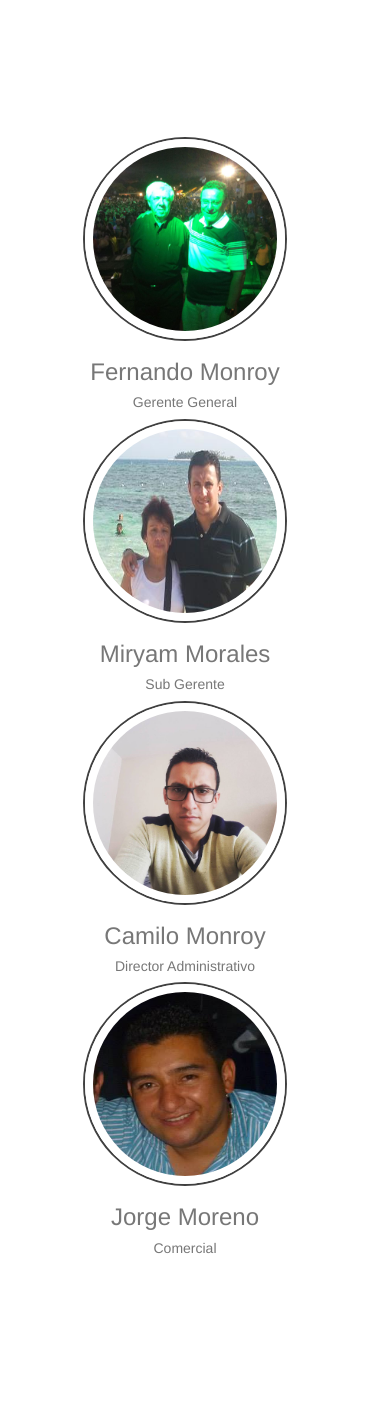
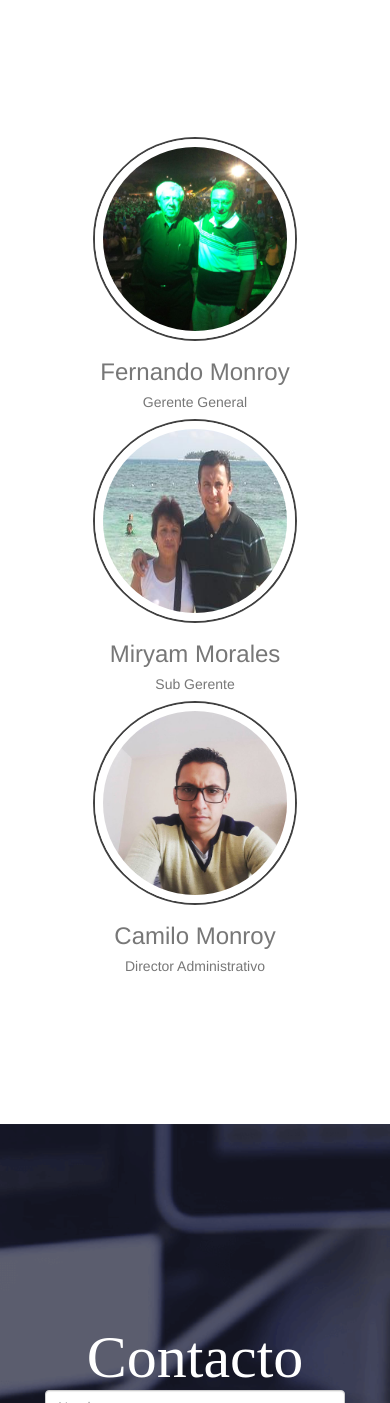
Before and after one commit to johany87/FMBDistribuciones, a PHP site: page /index.html in a window 390 px wide; the page is wider, and only the part inside the window is pictured. Shown: the part 4926-6329 px from the top of that part. Run offline with PHP 8.4, Linux system fonts and the light colour scheme; some libraries are stand-ins or nearby versions.

Commit message:
update Oct 2017
Change first stripe and third stripe and fifth's  backgrounds.
Delete fourth contact.
Add php form.
Update map

```diff
--- a/css/main.css
+++ b/css/main.css
@@ -3,10 +3,12 @@
   max-width: 100%;
 }
 @import url('https://fonts.googleapis.com/css?family=Roboto+Slab');
+
 #first-stripe{
   width: 100%;
   height: 650px;
-  background-image: url("http://propertymaintenanceworks.com.au/wp-content/uploads/2015/09/macedon-plumber.png");
+  /*background-image: url("https://article.images.consumerreports.org/prod/content/dam/cro/news_articles/home_garden/CR-BG-Pressure-Washer-Hero-08-23");*/
+  background-image: url("../img/high-pressure-cleaner-washer-image.jpg");
   background-size: cover;
   background-position: center;
   background-repeat: no-repeat;
@@ -25,6 +27,7 @@
   min-width: 20%;
   height: 100px;
   font-family: 'Roboto Slab', serif;
+  color: black;
 }
 #logo{
   min-width: 20%;
@@ -62,7 +65,8 @@
 }
 #info-stripe{
   height: 550px;
-  background-image: url("http://plumbriteservicestx.com/images/background/bg01.jpg");
+  background-image: url("../img/maxresdefault.jpg");
+  /*background-image: url("http://plumbriteservicestx.com/images/background/bg01.jpg");*/
   /*filter: grayscale(1);*/
   font-family: 'Roboto Slab', serif;
   background-position: center;
@@ -89,7 +93,9 @@ td{
   position: relative;
   padding-top: 2em;
   padding-bottom: 2em;
-  background-image: url("https://images4.alphacoders.com/831/thumb-1920-83196.jpg");
+  /*background-image: url("https://img.huffingtonpost.com/asset/58ee951316000029006581fc.jpg?ops=scalefit_820_noupscale");*/
+  background-image: url("http://www.buildingsupplycontroller.com/wp-content/uploads/2013/04/lumber-background3.jpg");
+  /*background-image: url("../img/thumb-1920-83196.jpg");*/
   background-position: center;
   background-attachment: fixed;
   background-repeat: no-repeat;
@@ -281,7 +287,6 @@ td{
 #team-stripe{
   margin-top: 10em;
   margin-bottom: 10em;
-  left: -10px;
 }
 .img-team{
   border: 8px solid white;
@@ -292,13 +297,19 @@ td{
 }
 #contact-stripe{
   height: 100%;
-  background-image: url("https://trafficbuilders.us/wp-content/uploads/contact-form-background.png");
+  background-image: url("../img/contact-form-background.png");
+  /*background-image: url("https://trafficbuilders.us/wp-content/uploads/contact-form-background.png");*/
   background-size: cover;
   background-position: center;
   background-repeat: no-repeat;
   background-attachment: fixed;
 }
-
+#formulario{
+  top: 50px;
+}
+section h1{
+  top: 80px;
+}
 #text-contact{
   color: white;
 }
@@ -307,10 +318,9 @@ td{
   font-family: 'Roboto Slab', serif;
   font-size: 60px;
 }
-button{
+#enviar{
   position: relative;
   top: 55px;
-  left: 440px;
   height: 50px;
   font-size: 20px !important;
 }
@@ -327,6 +337,3 @@ button{
   height: 65px;
   color: black;
 }
-@media screen and (max-width:800px) {
-
-}
--- a/index.html
+++ b/index.html
@@ -23,8 +23,8 @@
     <!-- -/-/-/-/-/-/-/-/-/-/-/-/-/-/ LANDING PAGE -/-/-/-/-/-/-/-/-/-/-/-/-/-/-/-/-/-/-/-/-/-/-/-/ -->
     <div iv class="container col-md-12" id="first-stripe">
       <div id="jb-first-stripe">
-        <img id="logo" src="img/LogoFMB.png" alt="Logo" class="col-md-8 col-md-offset-2 animated bounceInLeft">
-        <div class="col-md-10 col-md-offset-1 text-center text-muted" id="text-first-stripe">
+        <img id="logo" src="img/LogoFMB.png" alt="Logo" class="col-md-8 col-md-offset-2 animated jello">
+        <div class="col-md-10 col-md-offset-1 text-center text-white" id="text-first-stripe">
           <h3 class="animated bounceInRight">
             Hidrolavadoras <span>|</span>
             Aspiradoras <span>|</span>
@@ -176,7 +176,7 @@
     <!-- /-/-/-/-/-/-/-/-/-/-/-/-/ INFORMATION -/-/-/-/-/-/-/-/-/-/-/-/-/-/-/-/-/-/-/-/-/-/-/-/ -->
     <!-- /-/-/-/-/-/-/-/-/-/-/-/-/ TEAM FMB -/-/-/-/-/-/-/-/-/-/-/-/-/-/-/-/-/-/-/-/-/-/-/-/ -->
     <div class="container">
-      <div class="row col-md-12" id="team-stripe">
+      <div class="row col-md-10 col-md-offset-2" id="team-stripe">
         <div align="center" class="col-md-3 wow fadeInDown" data-wow-delay="0.5s">
           <img src="img\FernandoMonroy.jpg" alt="person" class="img-team">
           <h3 class="text-center text-muted">Fernando Monroy</h3>
@@ -192,29 +192,45 @@
           <h3 class="text-center text-muted">Camilo Monroy</h3>
           <h5 class="text-center text-muted">Director Administrativo</h5>
         </div>
-        <div align="center" class="col-md-3 wow fadeInDown" data-wow-delay="2s">
-          <img src="img\Sin título2.png" alt="person" class="img-team">
-          <h3 class="text-center text-muted">Jorge Moreno</h3>
-          <h5 class="text-center text-muted">Comercial</h5>
-        </div>
       </div>
     </div>
     <!-- /-/-/-/-/-/-/-/-/-/-/-/-/ TEAM FMB -/-/-/-/-/-/-/-/-/-/-/-/-/-/-/-/-/-/-/-/-/-/-/-/ -->
     <!-- /-/-/-/-/-/-/-/-/-/-/-/-/ CONTACT-FORM -/-/-/-/-/-/-/-/-/-/-/-/-/-/-/-/-/-/-/-/-/-/-/-/ -->
     <div id="contact-stripe" class="row col-md-12" >
       <section id="text-contact" class="col-md-10 col-md-offset-1">
-        <h1 class="text-center col-md-12">CONTÁCTANOS</h1>
-        <h3 class="text-center col-md-12">¿Tienes dudas? &nbsp - &nbsp ¿Quieres cotizar?</h3>
-        <a href="http://www.123contactform.com/form-2512289/Contact-Lead-Form" target="_blank"><button type="button" class="col-md-2 btn btn-default">Escribenos</button></a>
-        <iframe id="map" src="https://www.google.com/maps/embed?pb=!1m19!1m8!1m3!1d2225.3479383065046!2d-74.11769736357618!3d4.667359868330299!3m2!1i1024!2i768!4f13.1!4m8!3e6!4m0!4m5!1s0x8e3f9b8206311c91%3A0xc93175d497290259!2sCra.+74b+%2324d-2+a+24d-98%2C+Bogot%C3%A1!3m2!1d4.6676041999999995!2d-74.1172854!5e0!3m2!1ses-419!2sco!4v1487966908787" allowfullscreen></iframe>
+        <h1 class="text-center col-md-6">Contacto</h1>
+        <div class="container col-md-6" id="formulario">
+          <div class="col-md-12">
+            <div class="form-area">
+              <form role="form" action="index.php">
+                <br style="clear:both">
+                <div class="form-group">
+                  <input type="text" class="form-control" id="name" name="name" placeholder="Nombre" required>
+                </div>
+                <div class="form-group">
+                  <input type="text" class="form-control" id="email" name="email" placeholder="Email" required>
+                </div>
+                <div class="form-group">
+                  <input type="text" class="form-control" id="subject" name="subject" placeholder="Tema" required>
+                </div>
+                <div class="form-group">
+                  <textarea class="form-control" type="textarea" id="message" placeholder="Mensaje" maxlength="140" rows="7"></textarea>
+                </div>
+                <button type="button" id="submit" name="submit" class="btn btn-primary pull-right">Enviar</button>
+              </form>
+            </div>
+          </div>
+        </div>
+        <iframe id="map" src="https://www.google.com/maps/embed?pb=!1m18!1m12!1m3!1d3976.586077873221!2d-74.11942358585381!3d4.667645843244464!2m3!1f0!2f0!3f0!3m2!1i1024!2i768!4f13.1!3m3!1m2!1s0x8e3f9b82082ec0f7%3A0x21de04e604266a2b!2sFMB+DISTRIBUCIONES!5e0!3m2!1ses!2ses!4v1508982276048" width="600" height="450" frameborder="0" style="border:0" allowfullscreen></iframe>
+        <!-- <iframe id="map" src="https://www.google.com/maps/embed?pb=!1m19!1m8!1m3!1d2225.3479383065046!2d-74.11769736357618!3d4.667359868330299!3m2!1i1024!2i768!4f13.1!4m8!3e6!4m0!4m5!1s0x8e3f9b8206311c91%3A0xc93175d497290259!2sCra.+74b+%2324d-2+a+24d-98%2C+Bogot%C3%A1!3m2!1d4.6676041999999995!2d-74.1172854!5e0!3m2!1ses-419!2sco!4v1487966908787" allowfullscreen></iframe> -->
       </section>
     </div>
     <!-- /-/-/-/-/-/-/-/-/-/-/-/-/ CONTACT-FORM -/-/-/-/-/-/-/-/-/-/-/-/-/-/-/-/-/-/-/-/-/-/-/-/ -->
     <!-- /-/-/-/-/-/-/-/-/-/-/-/-/ CREDITS -/-/-/-/-/-/-/-/-/-/-/-/-/-/-/-/-/-/-/-/-/-/-/-/ -->
     <div class="col-md-12 text-center" id="credits">
       <h4>
-        2016 @ FMB Distribuciones | Derechos reservados <br>
-        Creado por JNA Ingeniería Informática
+        2017 @ FMB Distribuciones | <i class="fa fa-copyright" aria-hidden="true"></i>  Derechos reservados <br>
+        Made by JNA Ingeniería Informática
       </h4>
     </div>
   </div>
```
Also changed, not shown: index.php (+10 -1 lines), text.txt (+4 -3 lines), img/contact-form-background.png (added), img/high-pressure-cleaner-washer-image.jpg (added), img/maxresdefault.jpg (added).
